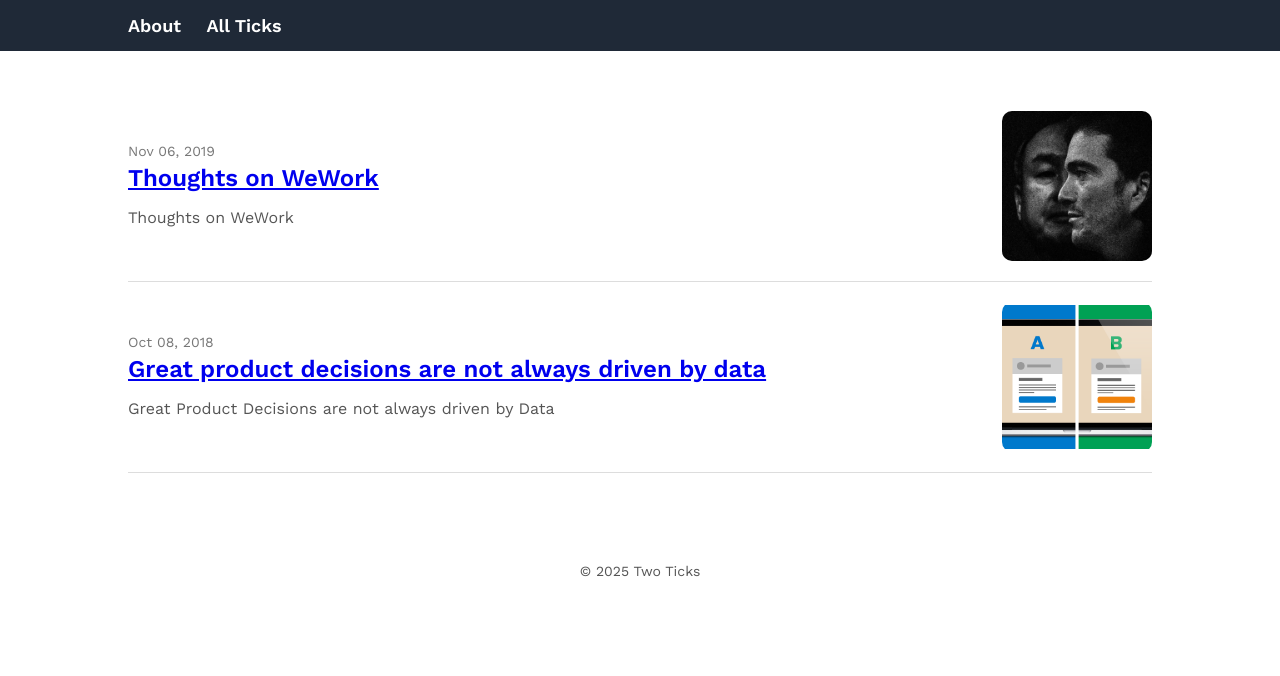
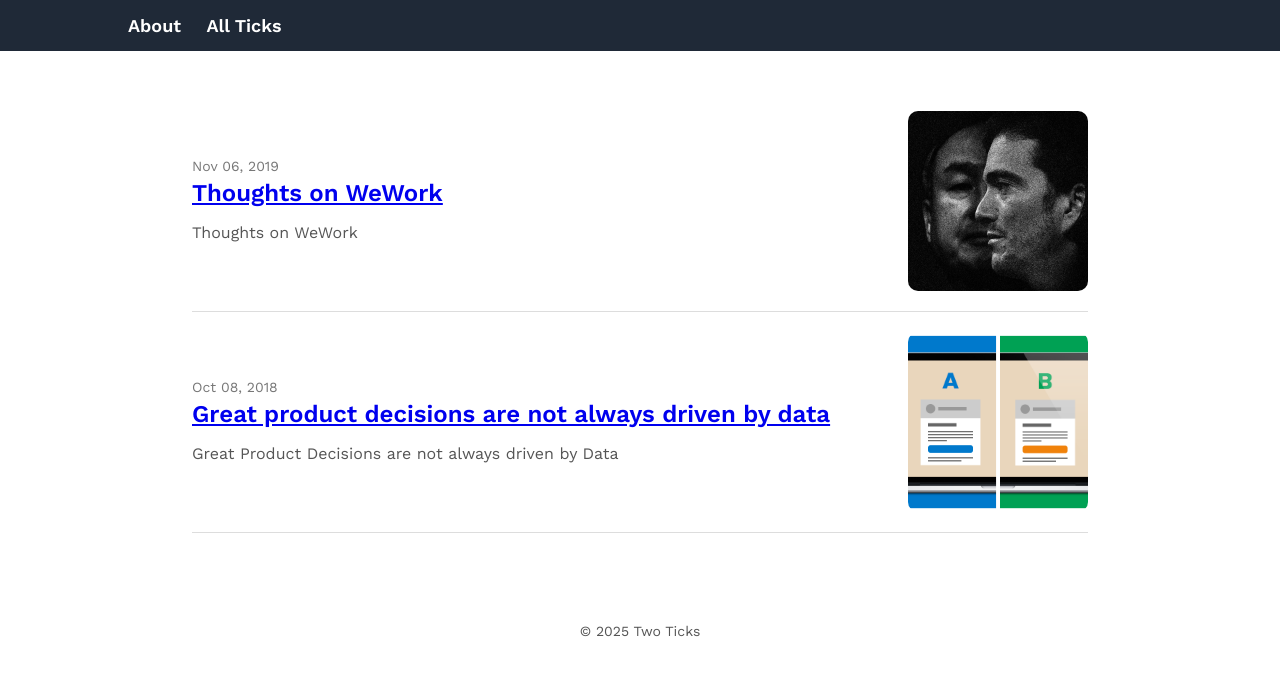
Before and after one commit to trmanish/trmanish.github.io, a Jekyll site: the page built from posts.html, in a window 1280 px wide. Shown: the top 676 px of the page. Built offline with Jekyll 4.4.1, drawn with Linux system fonts in a browser that asks for light colours.

Commit message:
update layout

```diff
--- a/assets/css/style.css
+++ b/assets/css/style.css
@@ -25,11 +25,7 @@ body {
     transition: color 0.3s ease-in-out;
 }
 
-.nav-bar a:hover {
-    color: #94a3b8;
-}
-
-.nav-bar a.active {
+.nav-bar a:hover, .nav-bar a.active {
     color: #facc15;
 }
 
@@ -76,7 +72,7 @@ h2 {
 
 /* Blog List */
 .post-list {
-    max-width: 80%;
+    max-width: 70%;
     margin: auto;
     padding: 40px 0;
 }
@@ -90,7 +86,7 @@ h2 {
 
 .post-info {
     flex: 1;
-    padding-right: 20px;
+    padding-right: 40px;
     text-align: left;
 }
 
@@ -112,8 +108,8 @@ h2 {
 }
 
 .post-image {
-    width: 150px;
-    height: 150px;
+    width: 180px;
+    height: 180px;
 }
 
 .post-image img {
```
